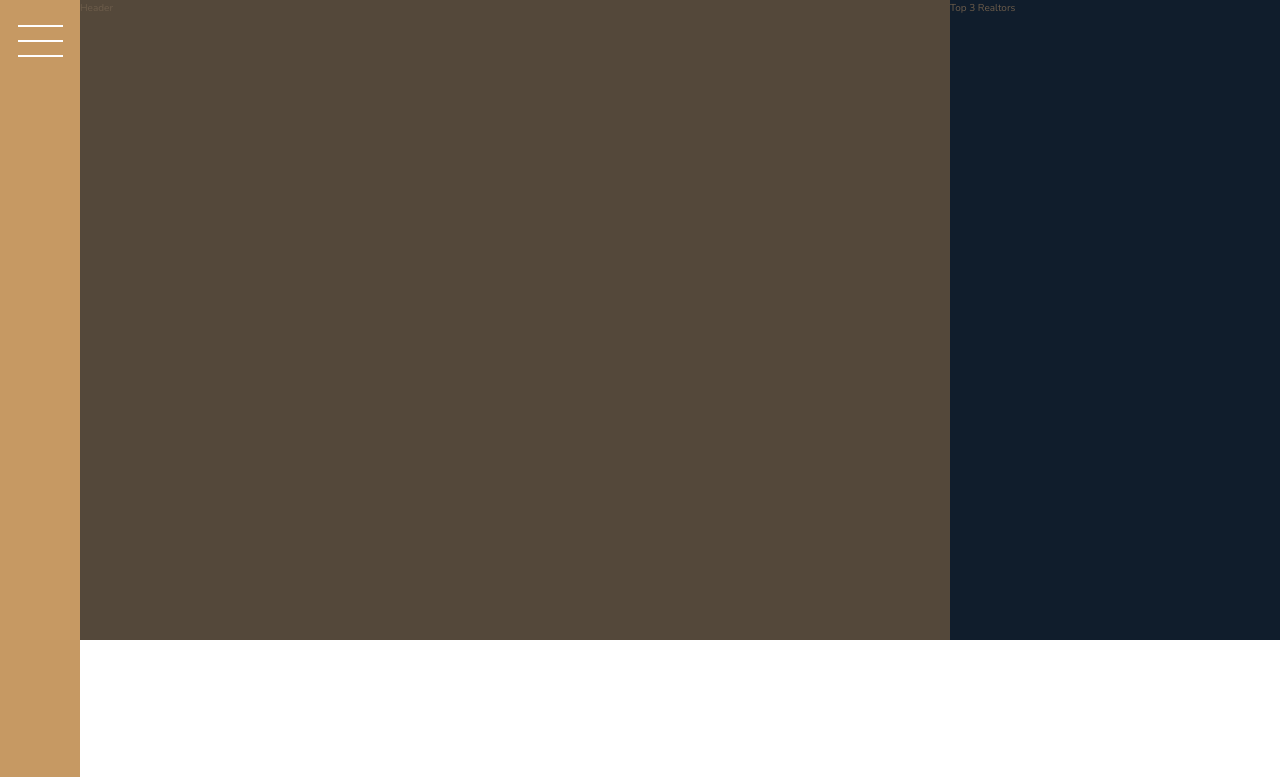
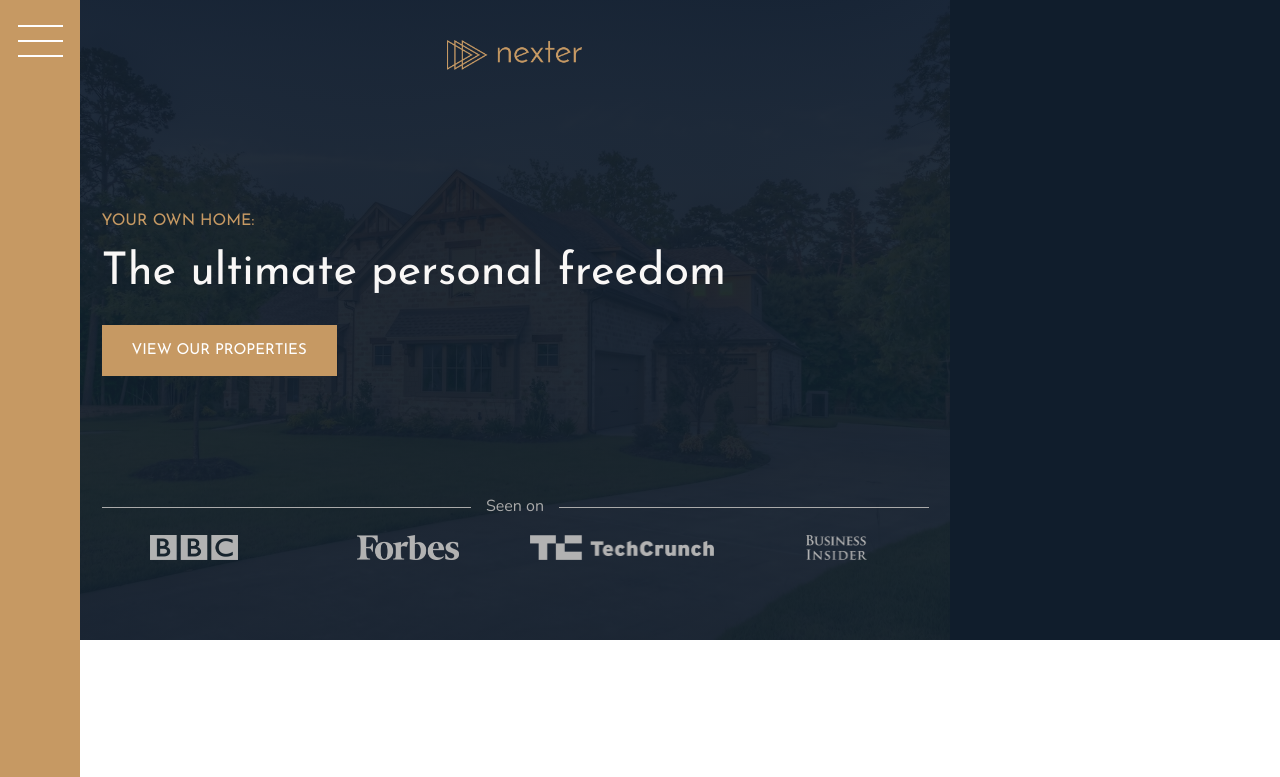
Before and after one commit to floroz/nexter-css-grid-project-tutorial, a website: page index.html in a window 1280 px wide. Shown: the top 777 px of the page. Drawn offline with nearby package versions, Linux system fonts and the light colour scheme.

Commit message:
header section

```diff
--- a/index.html
+++ b/index.html
@@ -20,11 +20,40 @@
 		</div>
 
 		<header class="header">
-			Header
+			<img src="img/logo.png" alt="Nexter logo" class="header__logo" />
+			<h3 class="heading-3">Your own home:</h3>
+			<h1 class="heading-1">The ultimate personal freedom</h1>
+			<button class="btn header__btn">View our properties</button>
+			<div class="header__seenon-text">Seen on</div>
+			<div class="header__seenon-logos">
+				<img src="img/logo-bbc.png" alt="Seen on logo 1" />
+				<img src="img/logo-forbes.png" alt="Seen on logo 2" />
+				<img src="img/logo-techcrunch.png" alt="Seen on logo 3" />
+				<img src="img/logo-bi.png" alt="Seen on logo 4" />
+			</div>
 		</header>
 
 		<div class="realtors">
-			Top 3 Realtors
+			<!-- <h3 class="heading-3">Top 3 Realtors</h3>
+			<div class="realtors__list">
+				<img src="img/realtor-1.jpeg" alt="Realtor 1" class="realtors__img" />
+				<div class="realtors__details">
+					<h4 class="heading-4 heading-4--light">Erik Feinman</h4>
+					<p class="realtors__sold">245 houses sold</p>
+				</div>
+
+				<img src="img/realtor-2.jpeg" alt="Realtor 2" class="realtors__img" />
+				<div class="realtors__details">
+					<h4 class="heading-4 heading-4--light">Kim Brown</h4>
+					<p class="realtors__sold">212 houses sold</p>
+				</div>
+
+				<img src="img/realtor-3.jpeg" alt="Realtor 3" class="realtors__img" />
+				<div class="realtors__details">
+					<h4 class="heading-4 heading-4--light">Toby Ramsey</h4>
+					<p class="realtors__sold">198 houses sold</p>
+				</div>
+			</div> -->
 		</div>
 
 		<section class="features">
--- a/sass/_header.scss
+++ b/sass/_header.scss
@@ -1,4 +1,59 @@
 .header {
 	background-color: $color-grey-dark-1;
 	grid-column: full-start / col-end 6;
+	background-image: linear-gradient(
+			rgba($color-secondary, 0.93),
+			rgba($color-secondary, 0.93)
+		),
+		url(../img/hero.jpeg);
+	background-size: cover;
+	background-position: center;
+	padding: 8rem;
+	padding-top: 4rem;
+
+	display: grid;
+	grid-template-rows: 1fr min-content 6rem 1fr;
+	grid-template-columns: max-content;
+	grid-row-gap: 1.5rem;
+	justify-content: center;
+
+	&__logo {
+		height: 3rem;
+		justify-self: center;
+	}
+
+	&__seenon-text {
+		display: grid;
+		grid-template-columns: 1fr max-content 1fr;
+		grid-column-gap: 1.5rem;
+		align-items: center;
+
+		font-size: 1.6rem;
+		color: $color-grey-light-2;
+
+		&::after,
+		&::before {
+			content: '';
+			height: 1px;
+			display: block;
+			background-color: currentColor;
+		}
+	}
+
+	&__seenon-logos {
+		display: grid;
+		grid-template-columns: repeat(4, 1fr);
+		grid-column-gap: 3rem;
+		justify-items: center;
+
+		img {
+			height: 2.5rem;
+			filter: brightness(70%);
+		}
+	}
+
+	&__btn {
+		align-self: start;
+		justify-self: start;
+	}
 }
--- a/sass/_typography.scss
+++ b/sass/_typography.scss
@@ -5,6 +5,9 @@
 
 .heading-1 {
 	@extend %heading;
+	font-size: 4.5rem;
+	color: $color-grey-light-1;
+	line-height: 1;
 }
 
 .heading-2 {
```
Also changed, not shown: css/style.css.
